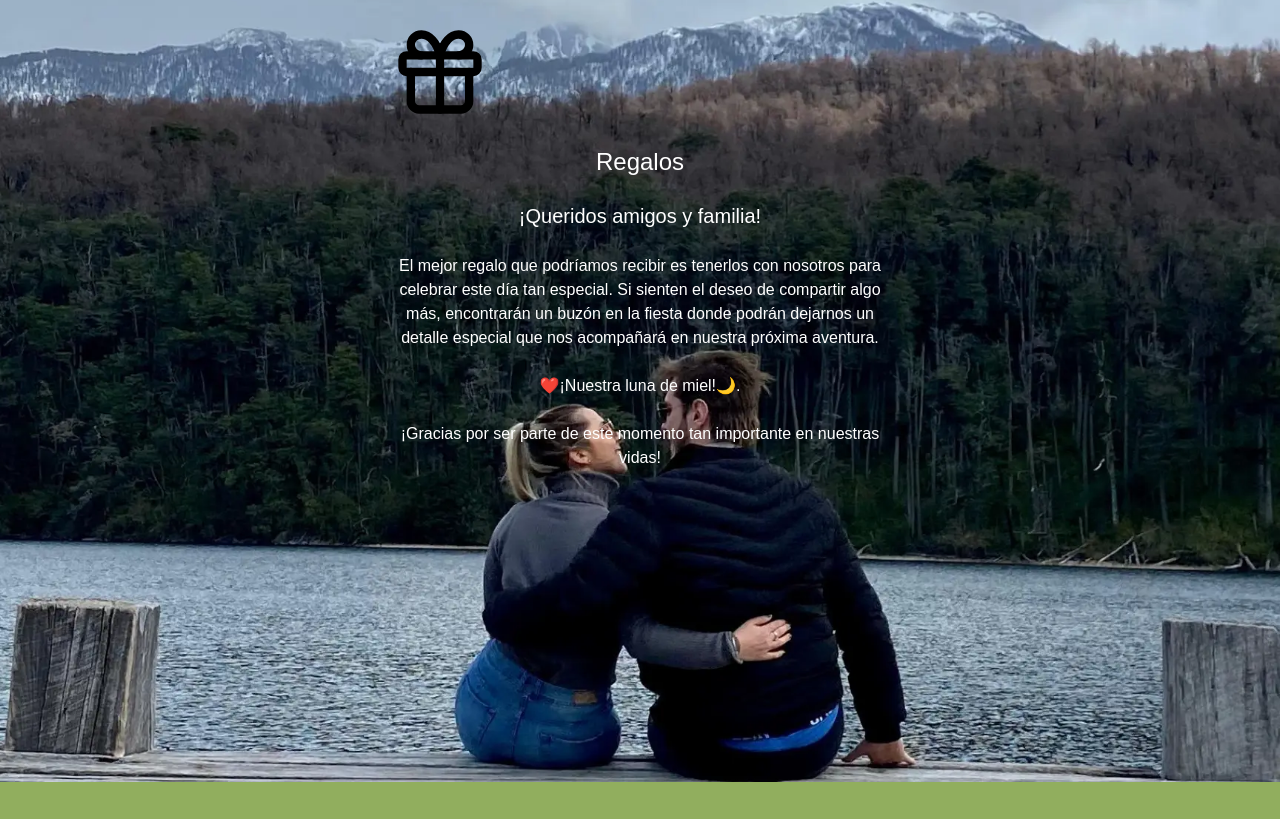
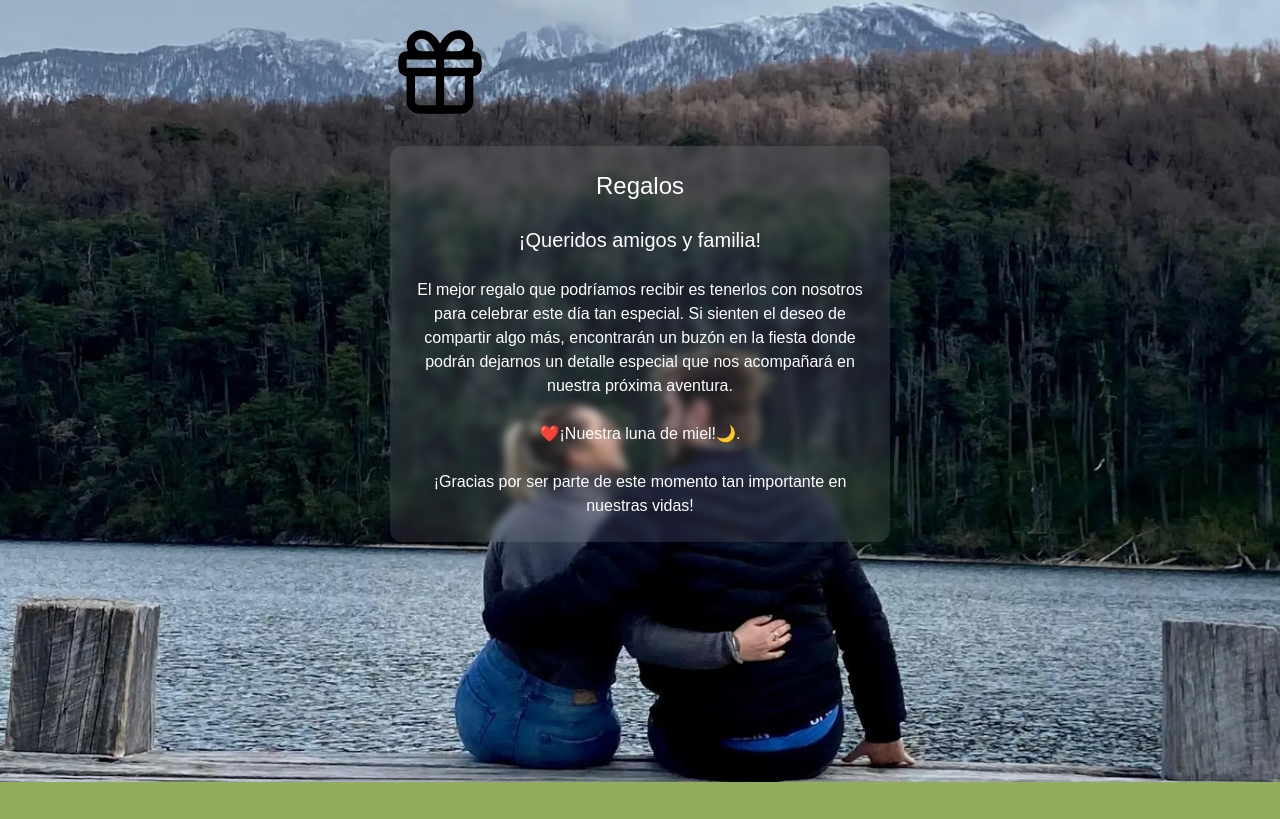
Before and after one commit to RodrigoL17/invitacion-boda, an Astro site: page / in a window 1280 px wide. Shown: the part 2035-2854 px from the top of the page. Built offline with nearby package versions, Linux system fonts and the light colour scheme; Astro itself is replaced by a stand-in of ours.

Commit message:
fondo de texto

```diff
--- a/src/pages/index.astro
+++ b/src/pages/index.astro
@@ -159,6 +159,7 @@ import { actions } from "astro:actions";
             d="M7.5 8a2.5 2.5 0 0 1 0-5A4.8 8 0 0 1 12 8a4.8 8 0 0 1 4.5-5 2.5 2.5 0 0 1 0 5"
           ></path></svg
         >
+        <div class="flex flex-col gap-6 items-center backdrop-blur-sm bg-white/10 p-6 rounded-xl">
           <p class="text-white text-2xl">Regalos</p>
           <p class="text-white text-xl">¡Queridos amigos y familia!</p>
           <p class="text-white">
@@ -166,6 +167,8 @@ import { actions } from "astro:actions";
           </p>
           <p class="text-white">❤️¡Nuestra luna de miel!🌙.</p>
           <p class="text-white">¡Gracias por ser parte de este momento tan importante en nuestras vidas!</p>
+        </div>
+
       </div>
     </section>
     <section
```
Lines whose indentation alone changed are shown as unchanged.
